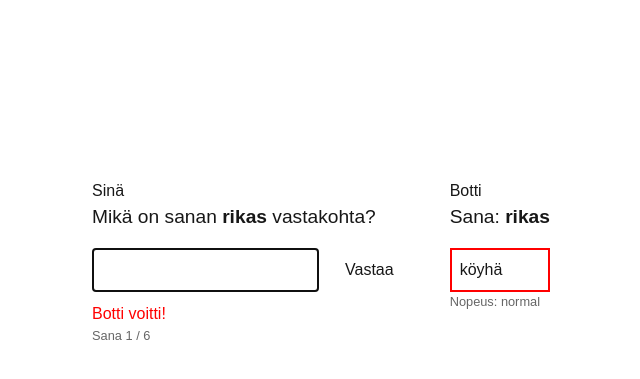
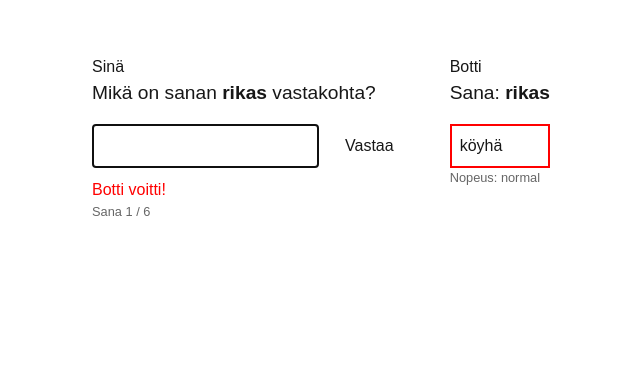
Before and after one commit to emppux5/opposites-peli, a Next.js app in the folder opposites-peli/: page /game in a window 1280 px wide. Shown: the part 151-530 px from the top of the page, without its empty margins (319-959 px from the left). Built offline with nearby package versions, Linux system fonts and the light colour scheme.

Commit message:
Update page.tsx

```diff
--- a/opposites-peli/app/game/page.tsx
+++ b/opposites-peli/app/game/page.tsx
@@ -102,7 +102,7 @@ const handleSubmit = (e: React.FormEvent<HTMLFormElement>) => {
     <div style={{ display: 'flex', gap: '40px', padding: '20px' , justifyContent: 'center'}}>
 
       {/* PLAYER UI */}
-      <div style={{ maxWidth: '400px', paddingTop: '25%' }}>
+      <div style={{ maxWidth: '400px', paddingTop: '15%' }}>
         <h1>Sinä</h1>
 
         <div style={{ marginBottom: '1rem', fontSize: '1.2rem' }}>
@@ -142,7 +142,7 @@ const handleSubmit = (e: React.FormEvent<HTMLFormElement>) => {
       </div>
 
       {/* BOT UI */}
-      <div style={{ maxWidth: '400px', paddingTop: '25%' }}>
+      <div style={{ maxWidth: '400px', paddingTop: '15%' }}>
         <h1>Botti</h1>
 
         <div style={{ marginBottom: '1rem', fontSize: '1.2rem' }}>
```
